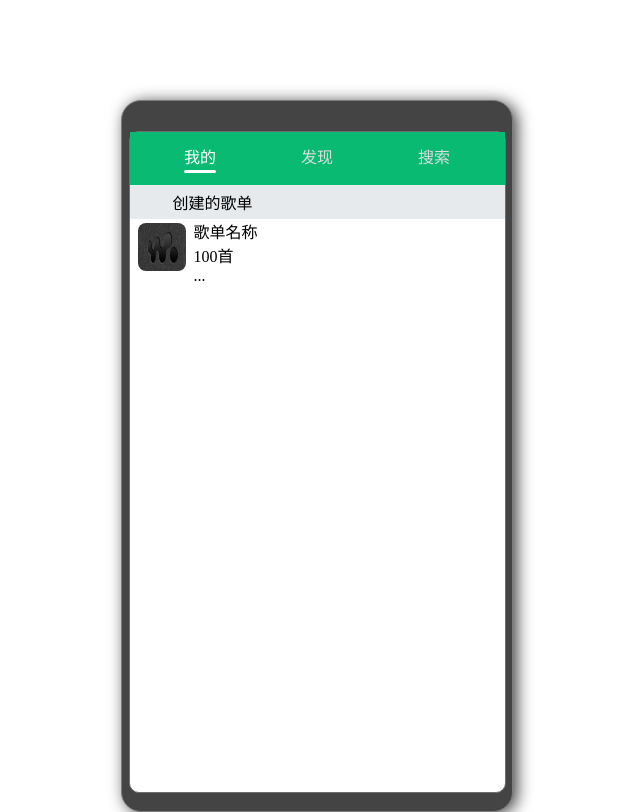
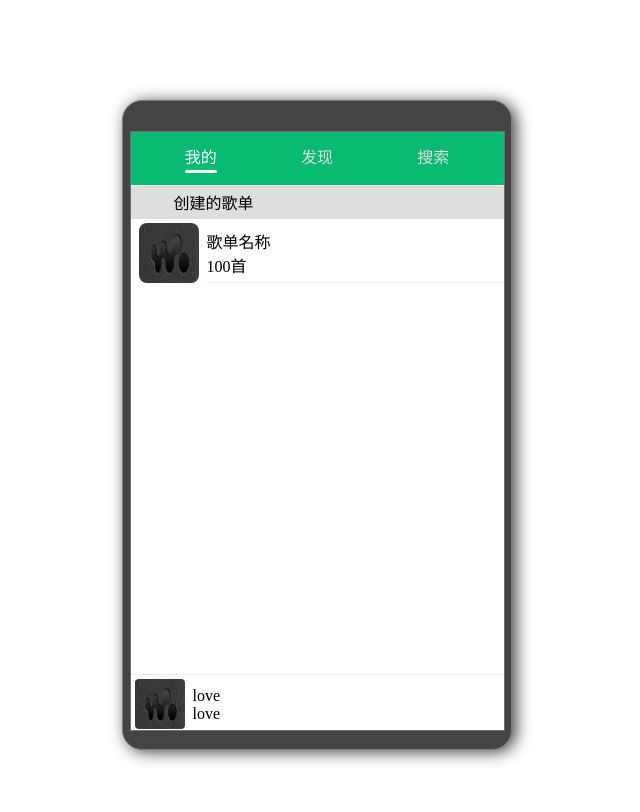
Before and after one commit to mysteryven/sony-walkman, a plain HTML site: page src/index.html in a window 1280 px wide. Shown: the whole page, without its empty margins (323-963 px from the left). Drawn offline with Linux system fonts and the light colour scheme.

Commit message:
done basic index

```diff
--- a/src/css/icon.css
+++ b/src/css/icon.css
@@ -22,3 +22,7 @@ svg.logo-footer{
     width: 39px;
     height: 25px;
 }
+.icon.current-play {
+    width: 50px;
+    height: 32px;
+}
--- a/src/css/index.css
+++ b/src/css/index.css
@@ -1,7 +1,7 @@
 * {
     margin: 0;
     padding: 0;
-
+		box-sizing: border-box;
 }
 ul, ol {
     list-style: none;
@@ -9,7 +9,7 @@ ul, ol {
 .container {
     background-color: #444444;
     width: 390px;
-    height: 710px;
+    height: 650px;
     margin: 100px auto 0px auto;
     border-radius: 20px;
     position: relative;
@@ -18,11 +18,11 @@ ul, ol {
 }
 main {
     width: 375px;
-    height: 660px;
+    height: 600px;
     border: 1px solid #6e6e6e;
     background-color: white;
     margin: 0 auto;
-    border-radius: 10px;
+		position: relative;
 }
 main nav {
     z-index: 1;
@@ -59,22 +59,63 @@ main nav ul li.active::after {
 
 main section ul li {
  display: flex;
- justify-content: flex-start;
+ justify-content: space-between;
  flex-wrap: nowrap;
+ margin: 4px 0 4px 8px;
 }
 main section > h5 {
     font-weight: 400;
     font-size: 16px;
     display: flex;
     justify-content: flex-start;
-    background-color: #e7eaed;
+    background-color: #dfdede;
     padding: 4px;
 }
-
 .song-cover img{
-    width: 48px;
-    height: 48px;
-    display: inline-block;
     border-radius: 8px;
-    margin: 4px 8px;
 }
+.song-cover {
+	flex-grow: 0;
+}
+.song-right {
+	height: 60px;
+	flex-grow: 1;
+	display: flex;
+	justify-content: space-between;
+	align-items: center;
+	border-bottom: 1px solid #eee;
+	margin-left: 8px;
+}
+.icon.operation {
+	width: 24px;
+	height: 30px;
+}
+footer {
+	width: 100%;
+	height: 56px;
+	padding: 4px 4px 0 4px;
+	position: absolute;
+	border-top: 1px solid #eee;
+	bottom: 0;
+	width: 100%;
+	left: 0;
+	display: flex;
+	justify-content: flex-start;
+}
+footer .current-cover {
+	flex-grow: 0;
+}
+footer .current-cover img {
+	border-radius: 4px;
+}
+footer .current-info {
+	flex-grow: 1;
+	padding-left: 8px;
+	display: flex;
+	justify-content: space-between;
+	align-items: center;
+}
+footer .current-info .song-info {
+	display: flex;
+	flex-direction: column;
+}
--- a/src/index.html
+++ b/src/index.html
@@ -41,7 +41,7 @@
         <ul>
           <li>
             <div class="song-cover">
-              <img src="logo-footer.png" alt="">
+              <img src="logo-footer.png" alt="" width=60 height=60>
             </div>
             <div class="song-right">
               <div class="song-info">
@@ -49,18 +49,33 @@
                 <div>100首</div>
               </div>
               <div>
-                ...
+                <svg class="icon operation" aria-hidden="true">
+                  <use xlink:href="#icon-verticaldots"></use>
+                </svg>
               </div>
             </div>
           </li>
-          <li></li>
-          <li></li>
         </ul>
       </section>
+      <footer>
+        <div class="current-cover">
+          <img src="logo-footer.png" alt="" width=50 height=50>
+        </div>
+        <div class="current-info">
+          <div class="song-info">
+            <span>love</span>
+            <span>love</span>
+          </div>
+          <div>
+              <svg class="icon current-play" aria-hidden="true">
+                <use xlink:href="#icon-play"></use>
+              </svg>
+          </div>
+        </div>
+      </footer>
     </main>
-    <footer>
-    </footer>
+
   </div>
-  <script src="//at.alicdn.com/t/font_860869_6xcaisoh3da.js"></script>
+  <script src="//at.alicdn.com/t/font_860869_7ozggbfgxh9.js"></script>
 </body>
 </html>
```
Also changed, not shown: 2 other files.
